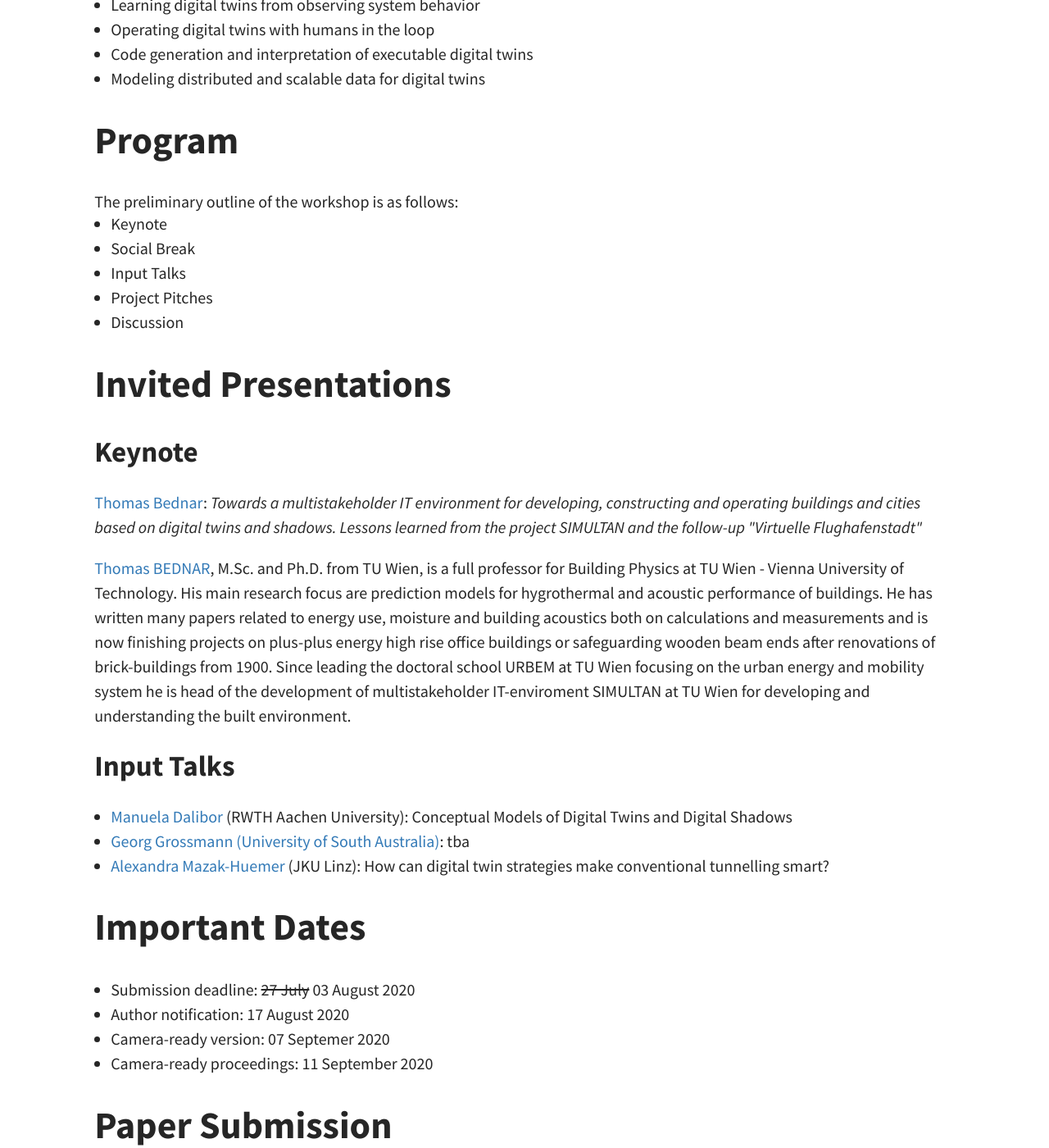
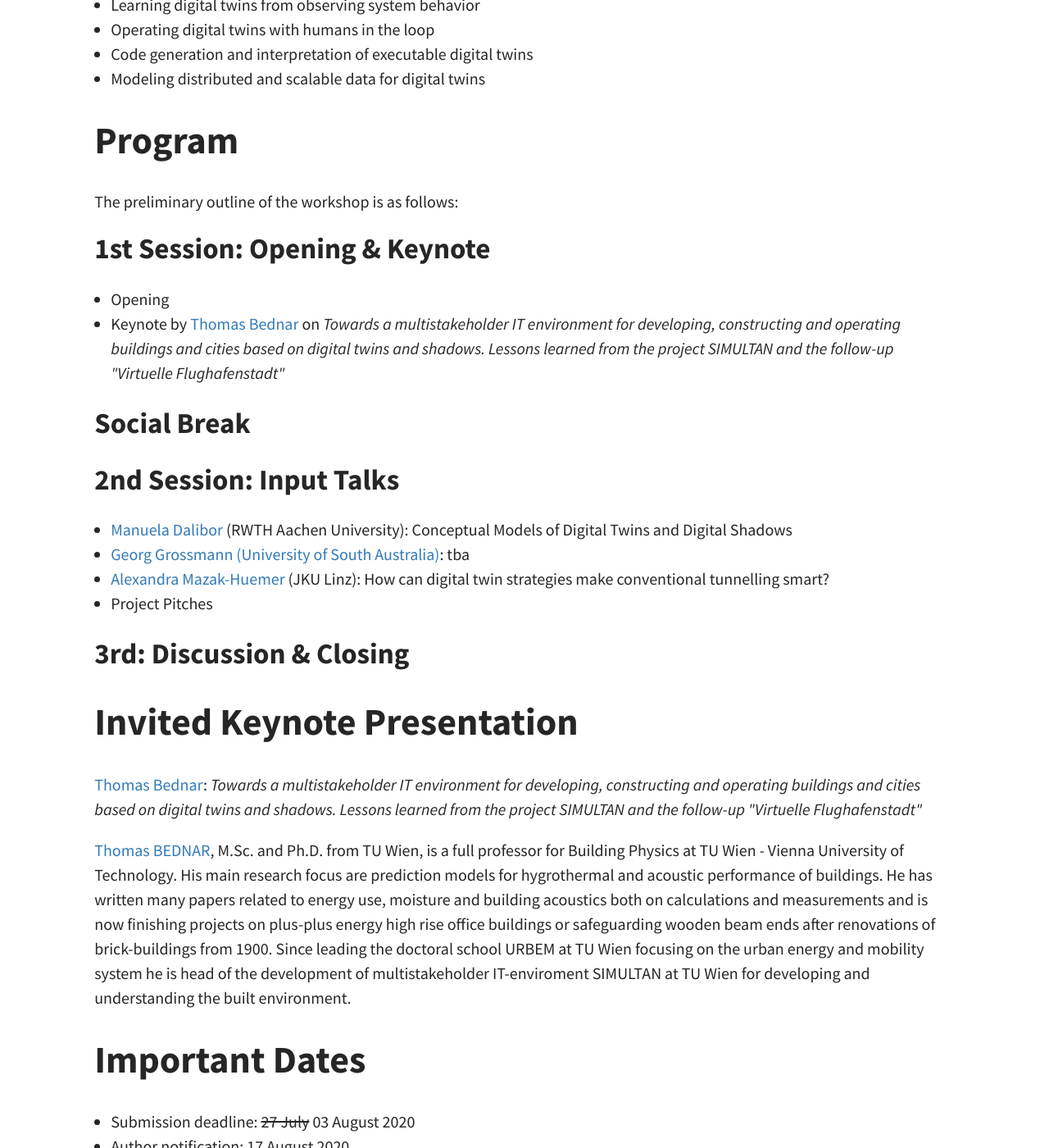
Before and after one commit to comodity/comodity.github.io, a Jekyll site: the page built from index.html, in a window 1280 px wide and 1400 px high, scrolled down 1343 px. Shown: the whole window at 82% size. Built offline with Jekyll 4.4.1, drawn with Linux system fonts in a browser that asks for light colours; the list of posts is cut into pages by our own code; part of the change alters nothing that is shown.

Commit message:
Update home.html

```diff
--- a/_layouts/home.html
+++ b/_layouts/home.html
@@ -78,27 +78,16 @@ As such, we devote half of the day for interactive sessions and discussions.
 
       The preliminary outline of the workshop is as follows:
 
+<h2 id="session1">1st Session: Opening &amp; Keynote</h2>
 <ul>
-    <li>Keynote</li>
-    <li>Social Break</li>
-    <li>Input Talks</li>
-    <li>Project Pitches</li>
-    <li>Discussion</li>
+    <li>Opening</li>
+    <li>Keynote by <a href="https://www.bph.tuwien.ac.at/team/uebersicht/">Thomas Bednar</a> on <i>Towards a multistakeholder IT environment for developing, constructing and operating buildings and cities based on digital twins and shadows.
+    Lessons learned from the project SIMULTAN and the follow-up "Virtuelle Flughafenstadt"</i>
 </ul>
 
-<!-- KEYNOTE -->
-<h1 id="invited-speakers">Invited Presentations</h1>
+<h2 id="break">Social Break</h2>
 
-      <h2 id="keynote">Keynote</h2>
-<p>
-    <a href="https://www.bph.tuwien.ac.at/team/uebersicht/">Thomas Bednar</a>: <i>Towards a multistakeholder IT environment for developing, constructing and operating buildings and cities based on digital twins and shadows.
-    Lessons learned from the project SIMULTAN and the follow-up "Virtuelle Flughafenstadt"</i>
-</p>
-<p>
-    <a href="https://www.bph.tuwien.ac.at/team/uebersicht/">Thomas BEDNAR</a>, M.Sc. and Ph.D. from TU Wien, is a full professor for Building Physics at TU Wien - Vienna University of Technology. His main research focus are prediction models for hygrothermal and acoustic performance of buildings. He has written many papers related to energy use, moisture and building acoustics both on calculations and measurements and is now finishing projects on plus-plus energy high rise office buildings or safeguarding wooden beam ends after renovations of brick-buildings from 1900. Since leading the doctoral school URBEM at TU Wien focusing on the urban energy and mobility system he is head of the development of multistakeholder IT-enviroment SIMULTAN at TU Wien for developing and understanding the built environment.
-</p>
-
-<h2 id="discussions">Input Talks</h2>
+<h2 id="session2">2nd Session: Input Talks</h2>
 <ul>
     <li>
         <a href="https://www.se-rwth.de/staff/dalibor/">Manuela Dalibor</a> (RWTH Aachen University): Conceptual Models of Digital Twins and Digital Shadows
@@ -109,7 +98,23 @@ As such, we devote half of the day for interactive sessions and discussions.
     <li>
         <a href="https://se.jku.at/alexandra-mazak-huemer/">Alexandra Mazak-Huemer</a> (JKU Linz): How can digital twin strategies make conventional tunnelling smart?
     </li>
+    <li>Project Pitches</li>
 </ul>
+
+<h2 id="session3">3rd: Discussion &amp; Closing</h2>
+
+<!-- KEYNOTE -->
+<h1 id="invited-speakers">Invited Keynote Presentation</h1>
+
+<p>
+    <a href="https://www.bph.tuwien.ac.at/team/uebersicht/">Thomas Bednar</a>: <i>Towards a multistakeholder IT environment for developing, constructing and operating buildings and cities based on digital twins and shadows.
+    Lessons learned from the project SIMULTAN and the follow-up "Virtuelle Flughafenstadt"</i>
+</p>
+<p>
+    <a href="https://www.bph.tuwien.ac.at/team/uebersicht/">Thomas BEDNAR</a>, M.Sc. and Ph.D. from TU Wien, is a full professor for Building Physics at TU Wien - Vienna University of Technology. His main research focus are prediction models for hygrothermal and acoustic performance of buildings. He has written many papers related to energy use, moisture and building acoustics both on calculations and measurements and is now finishing projects on plus-plus energy high rise office buildings or safeguarding wooden beam ends after renovations of brick-buildings from 1900. Since leading the doctoral school URBEM at TU Wien focusing on the urban energy and mobility system he is head of the development of multistakeholder IT-enviroment SIMULTAN at TU Wien for developing and understanding the built environment.
+</p>
+
+
 
 <h1 id="important-dates">Important Dates</h1>
 
```
